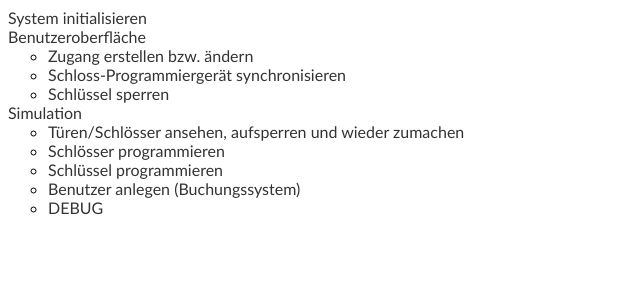
After one commit to schoettl/sweng-projekt, a PHP site: page /tree.html in a window 1280 px wide. The commit adds this page. Shown: the top 300 px of the page, without its empty margins (0-640 px from the left). Run offline with PHP 8.4, Linux system fonts and the light colour scheme; some libraries are stand-ins or nearby versions.

Commit message:
New files (navigation and css)

```diff
--- /dev/null
+++ b/src/sweng.css
@@ -0,0 +1,32 @@
+body {
+	font-family: "Trebuchet MS", Arial;
+	font-size: 16px;
+}
+
+#menu {
+	margin: 0;
+	padding: 0;
+}
+
+#menu a {
+	text-decoration: none;
+	color: #333;
+	display: block;
+	cursor: pointer;
+}
+
+#menu a:hover {
+	color: #f00;
+	font-weight: bold;
+}
+
+#content {
+	position: absolute;
+	top: 0; left: 0; width: 100%; height: 100%;
+	border: none; padding-top: 32px;
+}
+
+fieldset {
+	border: 1px solid #00154;
+	width: 300px;
+}
--- /dev/null
+++ b/src/tree.html
@@ -0,0 +1,46 @@
+<!DOCTYPE html>
+<html>
+    <head>
+        <meta charset="UTF-8">
+		<link rel="stylesheet" type="text/css" href="sweng.css" />
+		<script src="jquery/jquery-1.8.3.min.js"></script>
+		<script>
+			$(document).ready(function() {
+				$('a').click(function(a) {
+					var title = $(this).attr("title");
+					$.ajax({
+						url: "ajax.php?action=setLink&link=" + title,
+						type: "GET",
+
+						success: function (reqCode) {
+							$('#succ').html("letzter Link: " + title);
+						}
+					});
+				});
+			});
+		</script>
+	</head>
+	<body>
+		<ul id="menu">
+			<li><a title="init.php">System initialisieren</a></li>
+            <li><a href="ui">Benutzeroberfläche</a>
+				<ul>
+					<li><a title="ui/setaccess.php">Zugang erstellen bzw. ändern</a></li>
+					<li><a title="ui/sync.php" >Schloss-Programmiergerät synchronisieren</a></li>
+					<li><a title="ui/ban.php" >Schlüssel sperren</a></li>
+				</ul>
+			</li>
+			<li><a href="sim">Simulation</a>
+				<ul>
+					<li><a title="sim/lock.php">Türen/Schlösser ansehen, aufsperren und wieder zumachen</a></li>
+					<li><a title="sim/lockprogr.php">Schlösser programmieren</a></li>
+					<li><a title="sim/keyprogr.php">Schlüssel programmieren</a></li>
+					<li><a title="sim/buchungssystem.php">Benutzer anlegen (Buchungssystem)</a></li>
+					<li><a title="sim/debug" target="_blank">DEBUG</a></li>
+				</ul>
+			</li>
+		</ul>
+		<br/>
+		<div id="succ"></div>
+	</body>
+</html>
--- a/src/web.css
+++ b/src/web.css
@@ -1,10 +1,10 @@
 body {
-	font-size: 1.5em;
-	font-family: Helvetica;
+	/*font-size: 1.5em;
+	font-family: Helvetica;*/
 }
 
 input, select, textarea {
-	font-size: 22px; /* 1.5em; geht leider nicht, weil dann die Schrift nochmal groesser wird */
+	/*font-size: 22px;  1.5em; geht leider nicht, weil dann die Schrift nochmal groesser wird */
 }
 
 .err, .succ {
```
Also changed, not shown: src/ajax.php (added, +40 -0 lines), src/index.html (added, +31 -0 lines).
